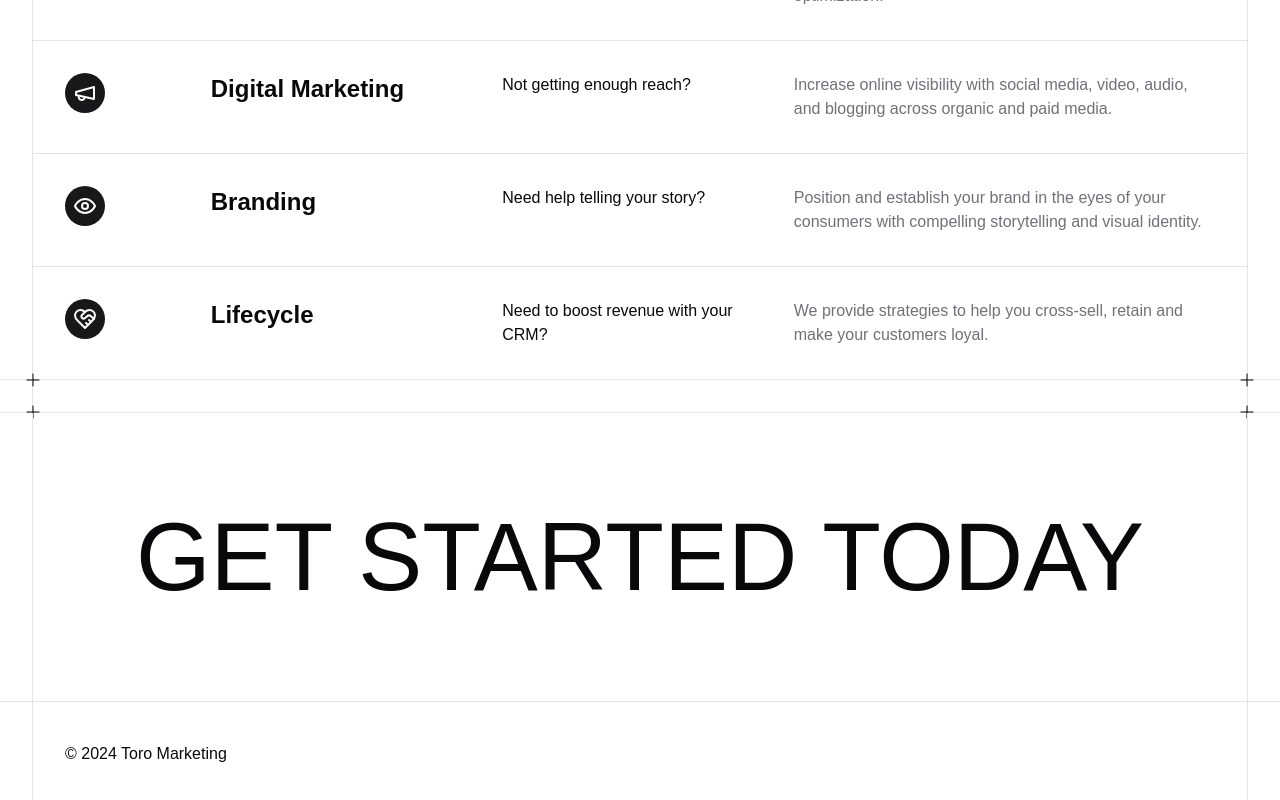
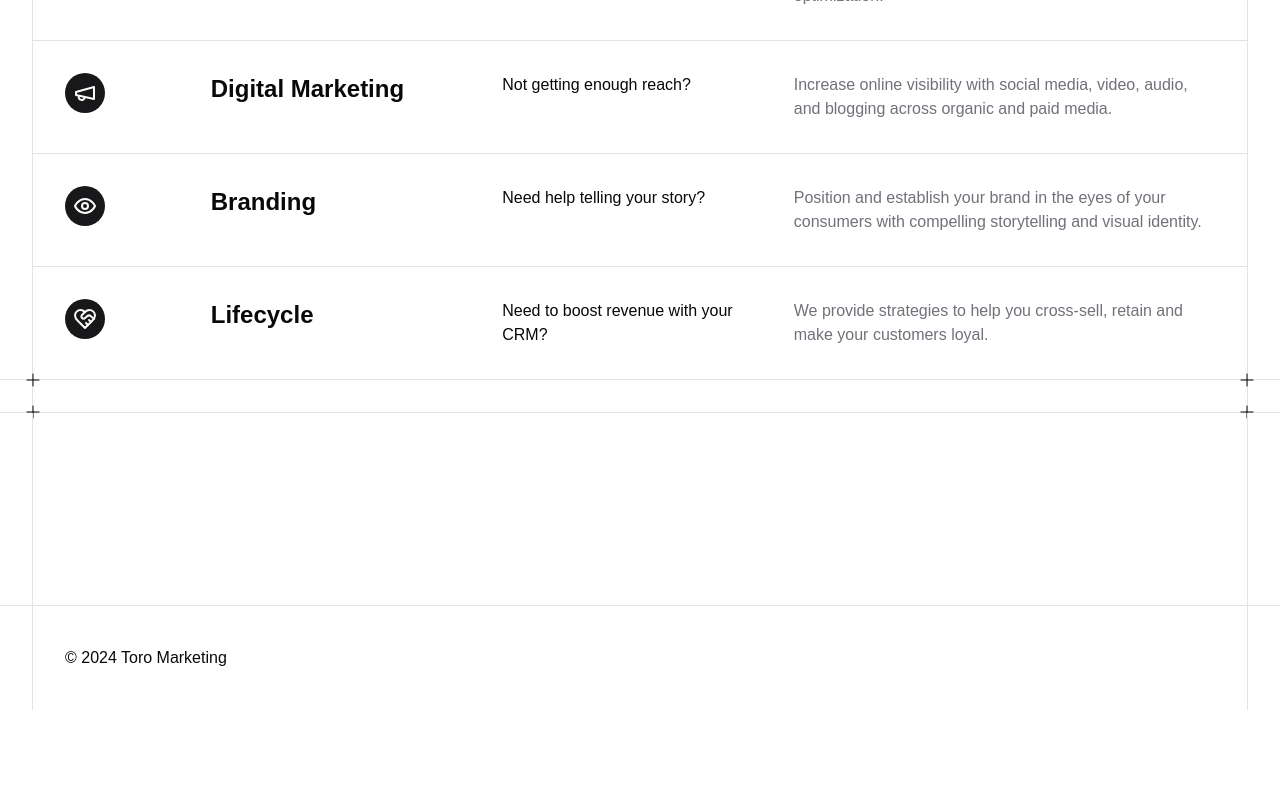
Before and after one commit to itsjmendez/toro, a Next.js app: page / in a window 1280 px wide. Shown: the part 2241-3041 px from the top of the page. After the commit the page ends 2951 px from the top, so only its background shows below. Built offline with nearby package versions, Linux system fonts and the light colour scheme; a web font is replaced by a local one.

Commit message:
refactor: Update Cta component header prop

```diff
--- a/app/(app)/page.tsx
+++ b/app/(app)/page.tsx
@@ -143,7 +143,6 @@ export default function IndexPage() {
           </div>
         </div>
       </div>
-      {/* CTA */}
       <Separator />
       {/* Spacer */}
       <div className="container">
@@ -157,7 +156,7 @@ export default function IndexPage() {
         </div>
       </div>
       <Separator />
-      <Cta text="Get Started Today" />
+      <Cta header="Get Started Today" />
     </>
   );
 }
```
